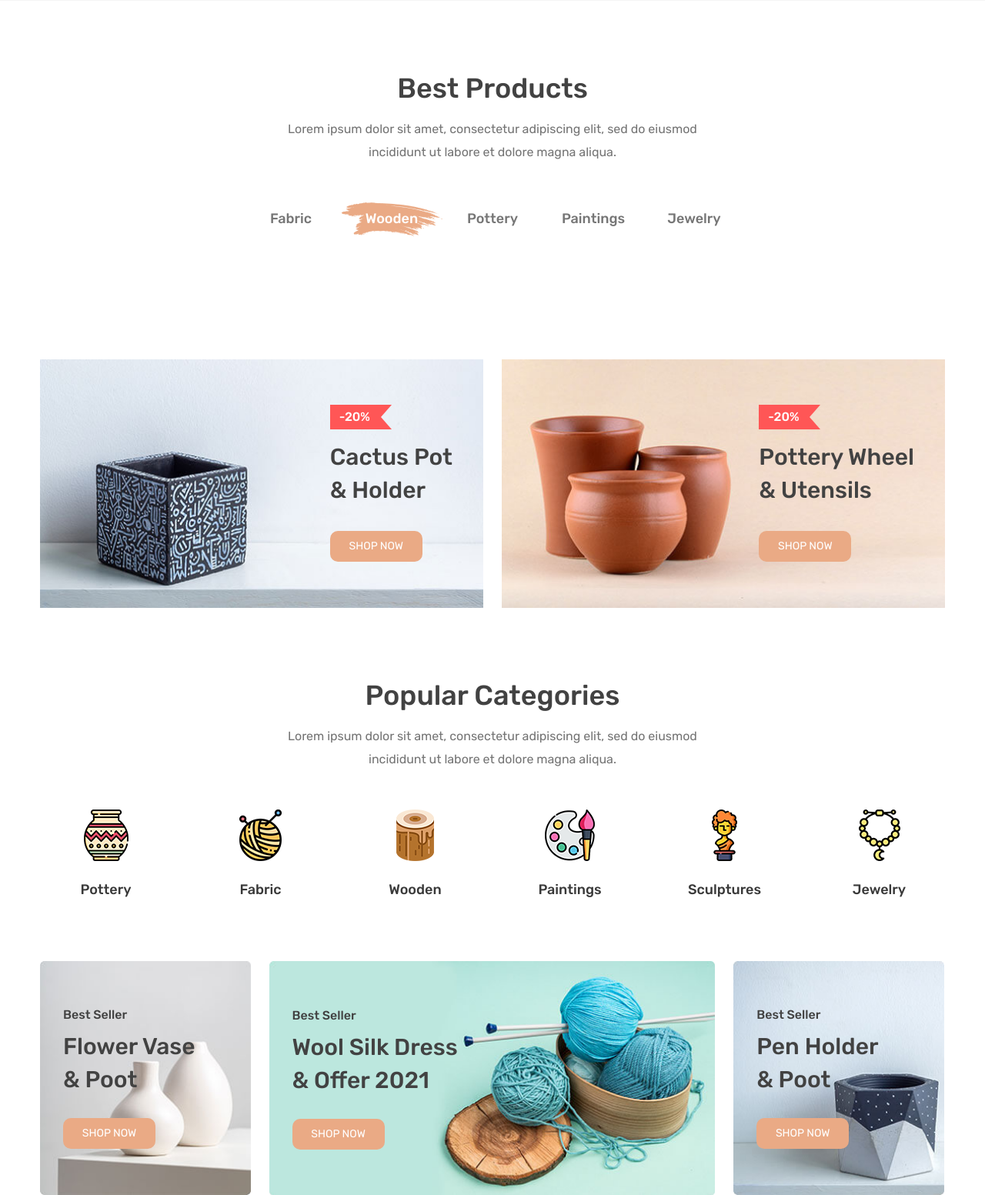
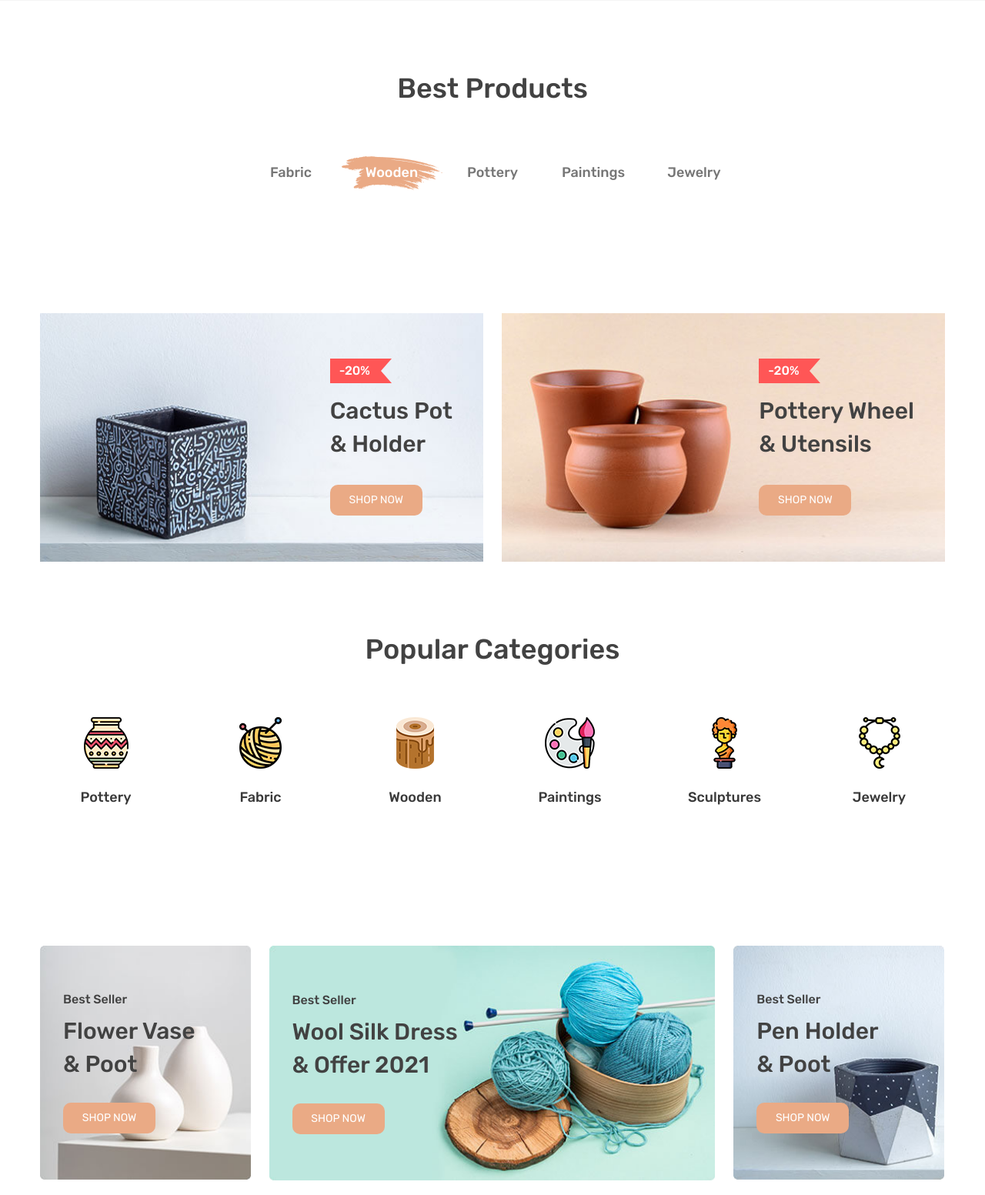
Before and after one commit to NguyenTran24340/ecomproject, a Django app: template app/templates/app/index.html in a window 1280 px wide. Shown: the part 692-2245 px from the top of the page at 77% size. Run offline with Django 5.2, Linux system fonts and the light colour scheme; the template is opened without the code that fills it, so the values that code supplies are empty; some libraries are stand-ins or nearby versions.

Commit message:
update index

```diff
--- a/app/templates/app/index.html
+++ b/app/templates/app/index.html
@@ -104,10 +104,6 @@
       <div class="col-12">
         <div class="section-title text-center mb-60px">
           <h2 class="title">Best Products</h2>
-          <p>
-            Lorem ipsum dolor sit amet, consectetur adipiscing elit, sed do
-            eiusmod incididunt ut labore et dolore magna aliqua.
-          </p>
         </div>
         <!-- Tab Start -->
         <div class="tab-slider nav-center nav-center-2">
@@ -2024,10 +2020,6 @@
       <div class="col-12">
         <div class="section-title text-center">
           <h2 class="title">Popular Categories</h2>
-          <p>
-            Lorem ipsum dolor sit amet, consectetur adipiscing elit, sed do
-            eiusmod incididunt ut labore et dolore magna aliqua.
-          </p>
         </div>
         <!-- Tab Start -->
         <div class="tab-slider swiper-container slider-nav-style-1 small-nav">
@@ -2103,10 +2095,10 @@
       <div class="col">
         <div class="tab-content mt-60px">
           <!-- 1st tab start -->
-          <div class="tab-pane fade" id="tab-pottery">
+          <div class="tab-pane fade show active" id="tab-pottery">
             <div class="new-product-slider swiper-container slider-nav-style-1 pb-100px">
 
-                <!-- Đặt wrapper ở ngoài vòng lặp -->
+
                 <div class="new-product-wrapper swiper-wrapper">
 
                   {% for product in pottery_products %}
@@ -2183,7 +2175,6 @@
            <div class="tab-pane fade" id="tab-fabric">
             <div class="new-product-slider swiper-container slider-nav-style-1 pb-100px">
 
-                <!-- Đặt wrapper ở ngoài vòng lặp -->
                 <div class="new-product-wrapper swiper-wrapper">
 
                   {% for product in fabric_products %}
@@ -2259,7 +2250,6 @@
           <div class="tab-pane fade" id="tab-wooden">
             <div class="new-product-slider swiper-container slider-nav-style-1 pb-100px">
 
-                <!-- Đặt wrapper ở ngoài vòng lặp -->
                 <div class="new-product-wrapper swiper-wrapper">
 
                   {% for product in wooden_products %}
```
